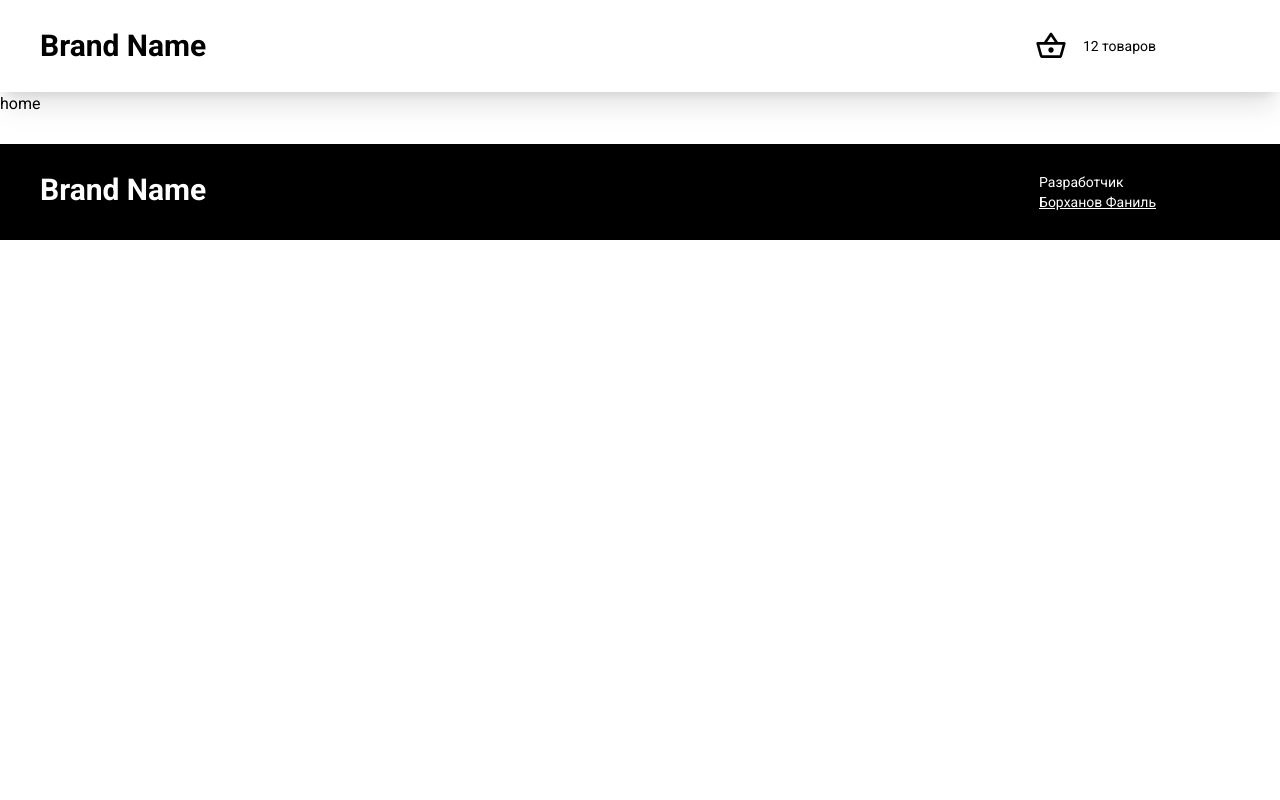
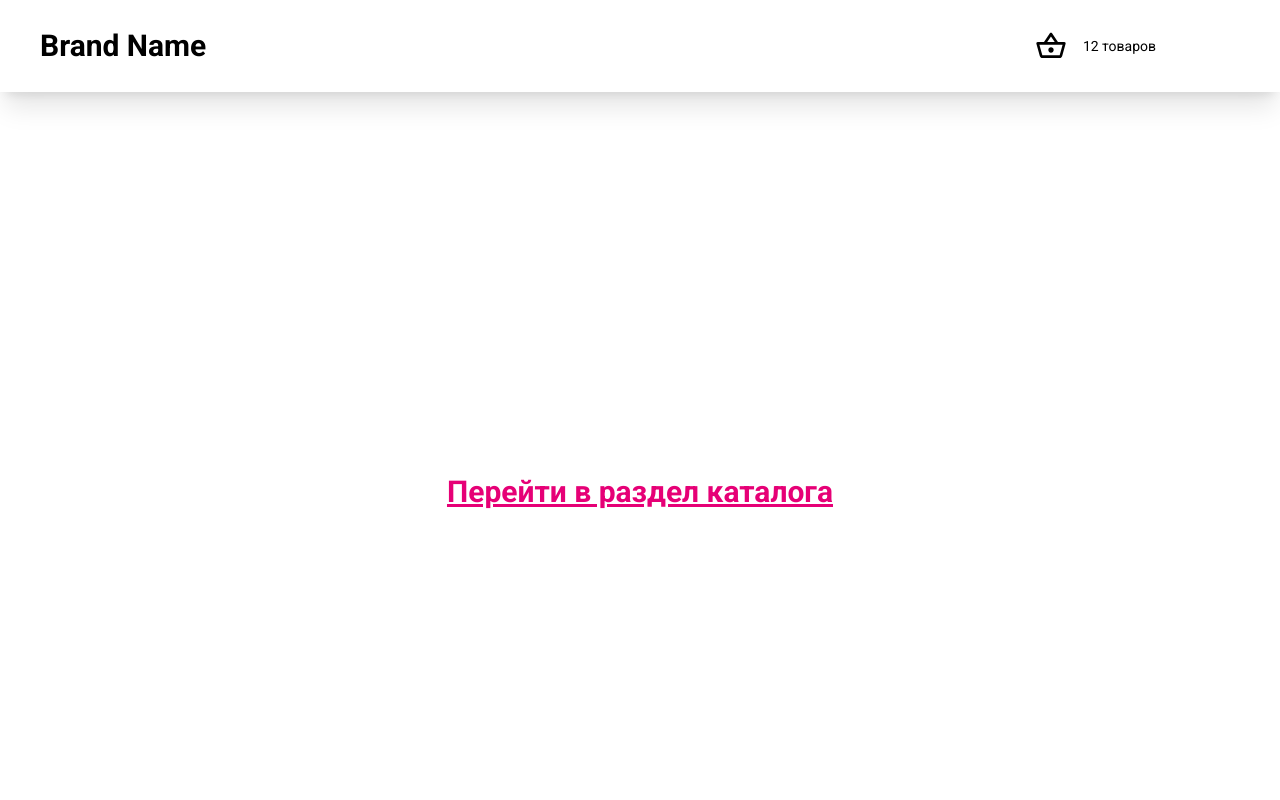
Before and after one commit to fanil116/ADesign, a Nuxt app: page / in a window 1280 px wide. Shown: the top 800 px of the page. Built offline with nearby package versions, Linux system fonts and the light colour scheme.

Commit message:
Added home page

```diff
--- a/pages/index.vue
+++ b/pages/index.vue
@@ -1,4 +1,14 @@
 <template>
-    home
-</template>
-<script setup lang="ts"></script>
+    <div class="flex-1">
+      <div class="flex items-center justify-center min-h-screen">
+        <NuxtLink
+          to="/catalog"
+          class="text-3xl font-bold text-pink-600 underline"
+        >
+          Перейти в раздел каталога
+        </NuxtLink>
+      </div>
+    </div>
+  </template>
+
+  <script setup lang="ts"></script>
```
